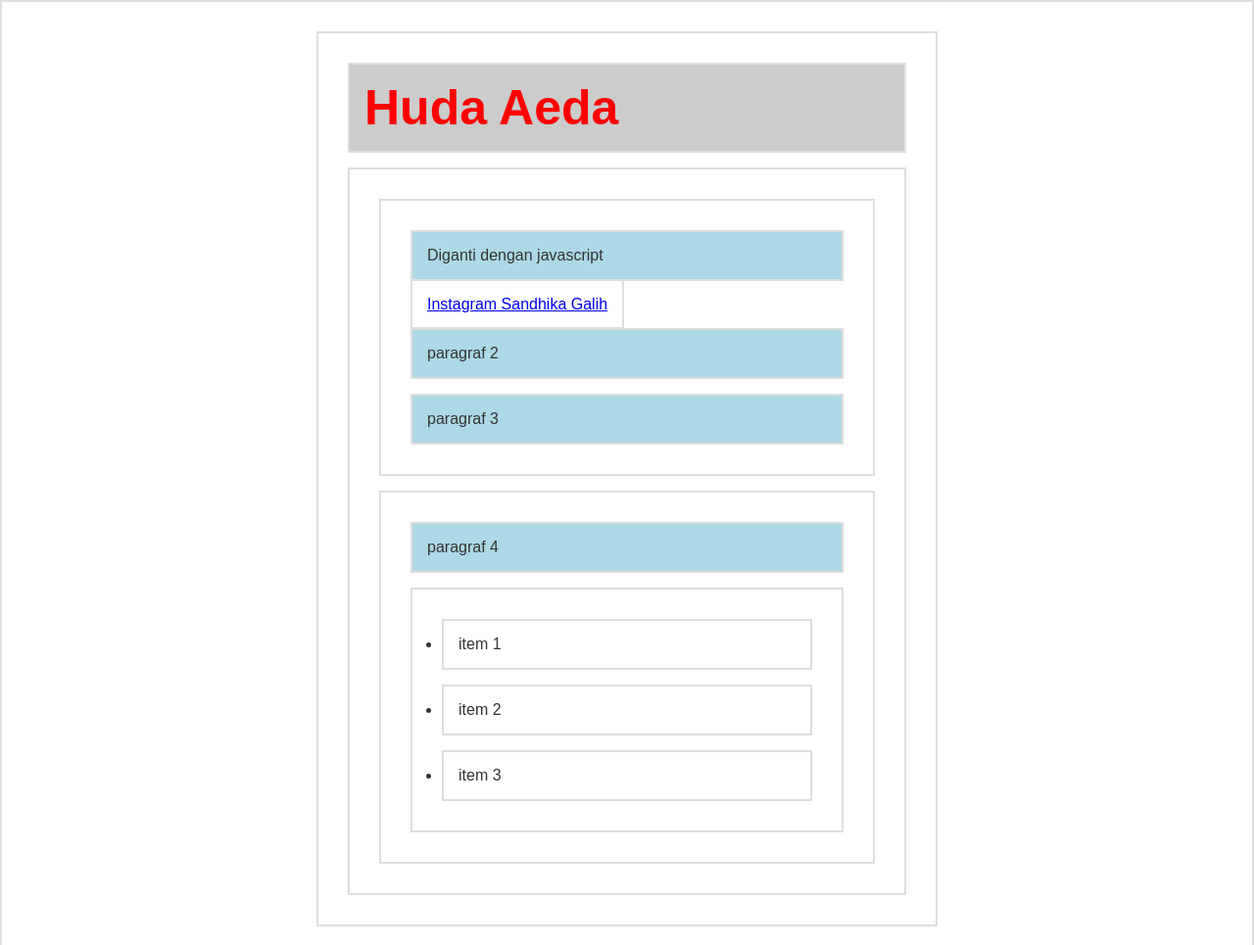
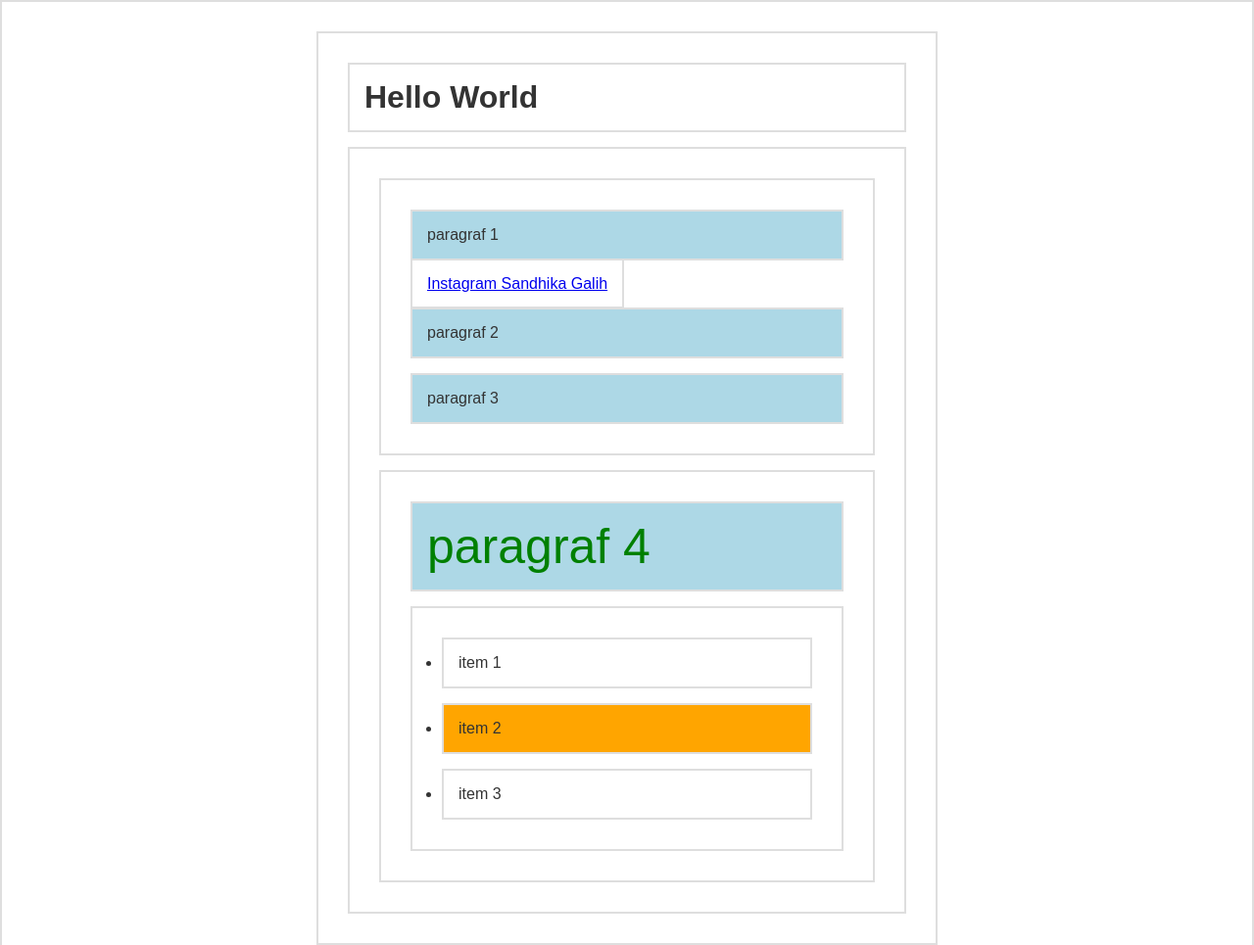
Before and after one commit to hudaaeda10/Tutorial-DOM-Javascript, a plain HTML site: page dom.html in a window 1280 px wide. Shown: the top 965 px of the page at 98% size. Drawn offline with Linux system fonts and the light colour scheme.

Commit message:
Pertemuan #4 - DOM Selection

```diff
--- a/dom.html
+++ b/dom.html
@@ -45,7 +45,8 @@
         </section>
     </div>
 
-    <script src="script.js"></script>
+    <!-- <script src="script.js"></script> -->
+    <script src="scripts.js"></script>
 </body>
 
 </html>
--- /dev/null
+++ b/scripts.js
@@ -0,0 +1,19 @@
+// DOM pada getelements
+// document.getElementById()
+// document.getElementsByTagName();
+// document.getElementsByClassName()
+
+// menggunakan query selector
+// document.querySelector
+var p4 = document.querySelector('#b p');
+p4.style.color = 'green';
+p4.style.fontSize = '50px';
+
+var li2 = document.querySelector('section#b ul li:nth-child(2)');
+li2.style.backgroundColor = 'orange';
+
+// menggunaakan querySelectorAll() -> nodeList
+const p = document.querySelectorAll('p');
+for (var i = 0; i < p.length; i++) {
+    p[i].style.backgroundColor = 'lightblue';
+}
```
